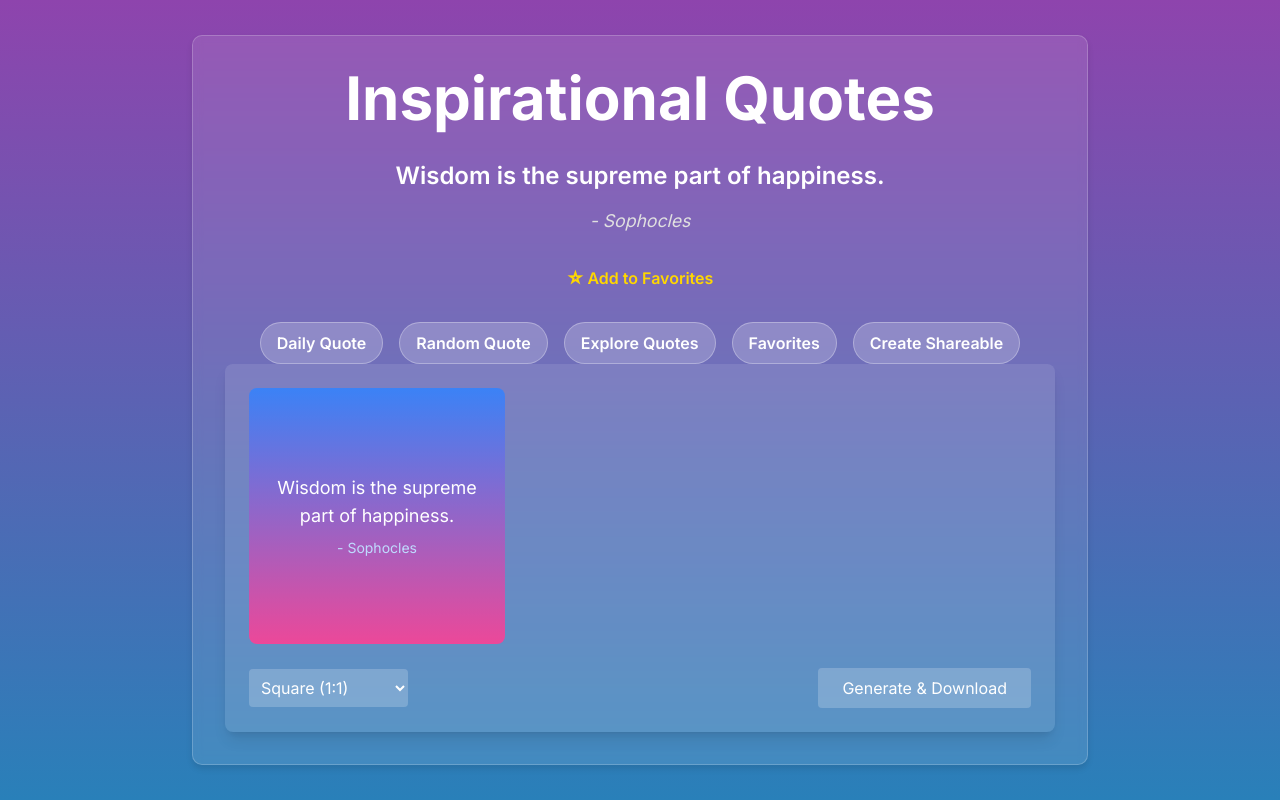
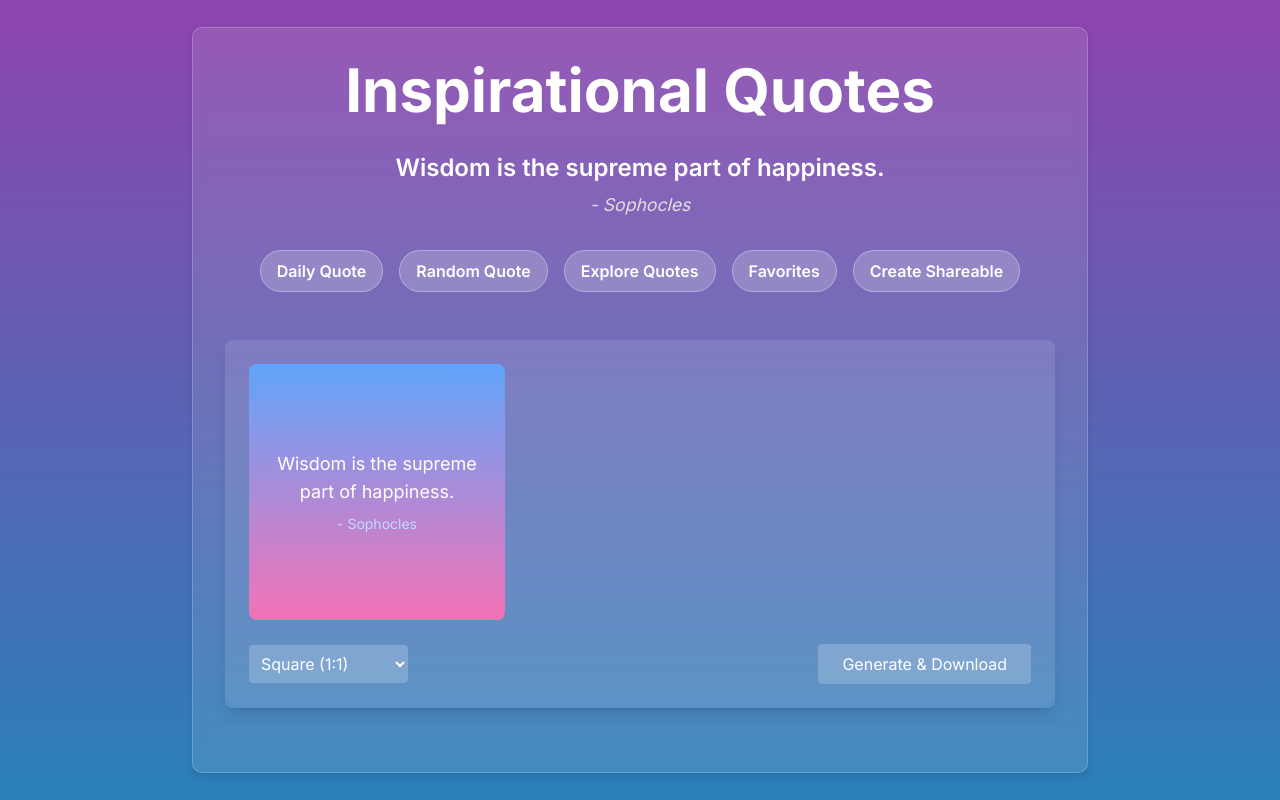
Before and after one commit to renedeanda/quotes.makr.io, a Next.js app: page / in a window 1280 px wide. Both pictures are taken after a click on the button "Create Shareable". Built offline with nearby package versions, Linux system fonts and the light colour scheme.

Commit message:
looking good

```diff
--- a/src/app/globals.css
+++ b/src/app/globals.css
@@ -37,6 +37,7 @@ body {
   font-size: 1.5rem;
   line-height: 2rem;
   font-weight: 600;
+  margin-bottom: 0.5rem;
 }
 
 .author-text {
@@ -58,12 +59,3 @@ body {
   transform: translateY(-2px);
   box-shadow: 0 4px 6px rgba(0, 0, 0, 0.2);
 }
-
-.favorite-button {
-  color: #ffd700;
-  font-weight: 600;
-}
-
-.favorite-button:hover {
-  color: #ffee58;
-}
--- a/src/app/layout.js
+++ b/src/app/layout.js
@@ -8,13 +8,13 @@ export const metadata = {
   title: 'Inspirational Quotes - Daily Motivation',
   description: 'Discover daily inspirational quotes to motivate and uplift your spirit. Find wisdom, courage, and positivity in our curated collection of quotes from great thinkers and leaders.',
   keywords: 'inspirational quotes, motivation, daily quotes, wisdom, personal growth',
-  author: 'Your Name or Company',
+  author: 'Rene DeAnda',
   openGraph: {
     title: 'Inspirational Quotes - Daily Motivation',
     description: 'Find daily inspiration and motivation with our curated quotes.',
     images: [
       {
-        url: 'https://yourwebsite.com/og-image.jpg',
+        url: 'https://quotes.makr.io/og-image.jpg',
         width: 1200,
         height: 630,
         alt: 'Inspirational Quotes',
@@ -25,7 +25,7 @@ export const metadata = {
     card: 'summary_large_image',
     title: 'Inspirational Quotes - Daily Motivation',
     description: 'Find daily inspiration and motivation with our curated quotes.',
-    images: ['https://yourwebsite.com/twitter-image.jpg'],
+    images: ['https://quotes.makr.io/twitter-image.jpg'],
   },
 }
 
--- a/src/app/page.js
+++ b/src/app/page.js
@@ -16,10 +16,15 @@ export default function Home() {
       .then(response => response.json())
       .then(data => {
         setQuotes(data.quotes);
-        const today = new Date().getDate();
-        setCurrentQuote(data.quotes.find(q => q.day === today));
+        setDailyQuote(data.quotes);
       });
   }, []);
+
+  const setDailyQuote = (quotes) => {
+    const today = new Date().getDate();
+    const todayQuote = quotes.find(q => q.day === today);
+    setCurrentQuote(todayQuote);
+  };
 
   const getRandomQuote = () => {
     const randomIndex = Math.floor(Math.random() * quotes.length);
@@ -32,13 +37,15 @@ export default function Home() {
       <h1 className="text-4xl md:text-6xl font-bold text-center mb-8 text-white">
         Inspirational Quotes
       </h1>
-      {currentQuote && <QuoteDisplay quote={currentQuote} />}
-      <div className="flex flex-wrap justify-center gap-4 mt-8">
-        <button onClick={() => setMode('daily')} className="button">Daily Quote</button>
-        <button onClick={getRandomQuote} className="button">Random Quote</button>
-        <button onClick={() => setMode('explore')} className="button">Explore Quotes</button>
-        <button onClick={() => setMode('favorites')} className="button">Favorites</button>
-        <button onClick={() => setMode('share')} className="button">Create Shareable</button>
+      <div className="flex flex-col items-center">
+        {currentQuote && <QuoteDisplay quote={currentQuote} />}
+        <div className="flex flex-wrap justify-center gap-4 mt-4 mb-4">
+          <button onClick={() => setDailyQuote(quotes)} className="button">Daily Quote</button>
+          <button onClick={getRandomQuote} className="button">Random Quote</button>
+          <button onClick={() => setMode('explore')} className="button">Explore Quotes</button>
+          <button onClick={() => setMode('favorites')} className="button">Favorites</button>
+          <button onClick={() => setMode('share')} className="button">Create Shareable</button>
+        </div>
       </div>
       {mode === 'explore' && <QuoteExplorer quotes={quotes} setCurrentQuote={setCurrentQuote} />}
       {mode === 'favorites' && <FavoriteQuotes />}
--- a/src/app/page.tsx
+++ b/src/app/page.tsx
@@ -18,10 +18,15 @@ export default function Home() {
       .then(response => response.json())
       .then(data => {
         setQuotes(data.quotes);
-        const today = new Date().getDate();
-        setCurrentQuote(data.quotes.find(q => q.day === today));
+        setDailyQuote(data.quotes);
       });
   }, []);
+
+  const setDailyQuote = (quotes: any[]) => {
+    const today = new Date().getDate();
+    const todayQuote = quotes.find(q => q.day === today);
+    setCurrentQuote(todayQuote);
+  };
 
   const getRandomQuote = () => {
     const randomIndex = Math.floor(Math.random() * quotes.length);
@@ -38,7 +43,7 @@ export default function Home() {
         {currentQuote && <QuoteDisplay quote={currentQuote} />}
         <div className="flex flex-wrap justify-center gap-4 mt-8">
           <button
-            onClick={() => setMode('daily')}
+            onClick={() => setDailyQuote(quotes)}
             className="px-6 py-2 bg-white bg-opacity-20 text-white rounded-full hover:bg-opacity-30 transition-colors"
           >
             Daily Quote
--- a/src/components/QuoteDisplay.js
+++ b/src/components/QuoteDisplay.js
@@ -1,37 +1,9 @@
-
-import { useState, useEffect } from 'react';
 
 const QuoteDisplay = ({ quote }) => {
-  const [isFavorite, setIsFavorite] = useState(false);
-
-  useEffect(() => {
-    const favorites = JSON.parse(localStorage.getItem('favoriteQuotes') || '[]');
-    setIsFavorite(favorites.some(fav => fav.quote === quote.quote));
-  }, [quote]);
-
-  const toggleFavorite = () => {
-    const favorites = JSON.parse(localStorage.getItem('favoriteQuotes') || '[]');
-    if (isFavorite) {
-      const newFavorites = favorites.filter(fav => fav.quote !== quote.quote);
-      localStorage.setItem('favoriteQuotes', JSON.stringify(newFavorites));
-    } else {
-      favorites.push(quote);
-      localStorage.setItem('favoriteQuotes', JSON.stringify(favorites));
-    }
-    setIsFavorite(!isFavorite);
-  };
-
   return (
-    <div className="text-center">
-      <p className="quote-text mb-4">{quote.quote}</p>
-      <p className="author-text mb-4">- {quote.author}</p>
-      <button
-        onClick={toggleFavorite}
-        className="favorite-button mt-4 transition-colors"
-        aria-label={isFavorite ? "Remove from favorites" : "Add to favorites"}
-      >
-        {isFavorite ? '★ Favorited' : '☆ Add to Favorites'}
-      </button>
+    <div className="text-center mb-4">
+      <p className="quote-text">{quote.quote}</p>
+      <p className="author-text">- {quote.author}</p>
     </div>
   );
 };
--- a/src/components/ShareableQuote.tsx
+++ b/src/components/ShareableQuote.tsx
@@ -37,13 +37,13 @@ const ShareableQuote = ({ quote }) => {
 
   return (
     <motion.div
-      className="bg-white bg-opacity-10 p-6 rounded-lg shadow-lg"
+      className="bg-white bg-opacity-10 p-6 rounded-lg shadow-lg mt-8 mb-8"
       initial={{ opacity: 0, y: 20 }}
       animate={{ opacity: 1, y: 0 }}
     >
       <div
         ref={quoteRef}
-        className={`${getQuoteStyles()} bg-gradient-to-t from-pink-500 to-blue-500 p-4 rounded-lg flex flex-col justify-center items-center`}
+        className={`${getQuoteStyles()} bg-gradient-to-t from-pink-400 to-blue-400 p-4 rounded-lg flex flex-col justify-center items-center`}
       >
         <p className="text-white mb-2 text-center">{quote.quote}</p>
         <p className="text-blue-200 text-sm">- {quote.author}</p>
```
Also changed, not shown: 1 other file (tests, documents, lock files or other folders).
